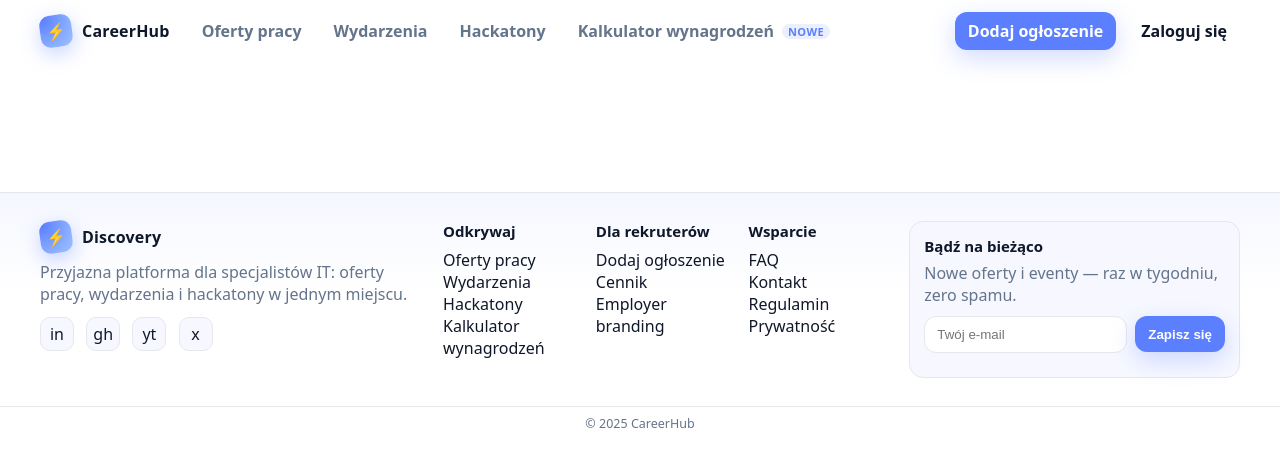
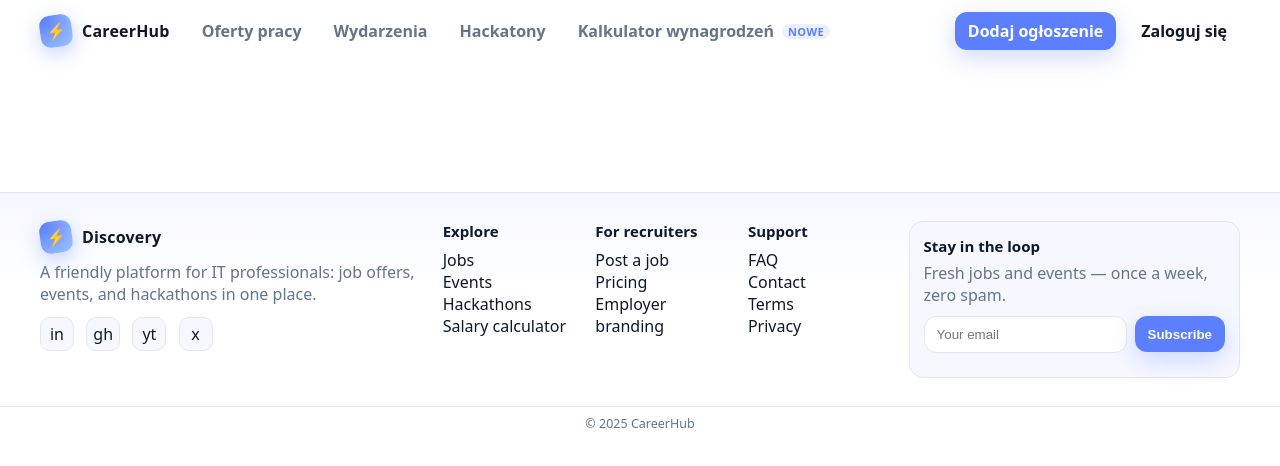
Before and after one commit to MiloszPodsiadly/CareerHub, a React (Vite) app in the folder frontend/: page / in a window 1280 px wide. Shown: the top 466 px of the page. Built offline with nearby package versions, Linux system fonts and the light colour scheme.

Commit message:
Transleted into english language component footer

```diff
--- a/frontend/src/shared/footer/footer.html
+++ b/frontend/src/shared/footer/footer.html
@@ -1,11 +1,11 @@
 <footer class="ftr" role="contentinfo">
     <div class="ftr__inner">
         <div class="ftr__brand">
-            <a class="brand" href="/" aria-label="Strona główna">
+            <a class="brand" href="/" aria-label="Home">
                 <span class="brand__badge" aria-hidden="true">⚡</span>
                 <span class="brand__text">Discovery</span>
             </a>
-            <p>Przyjazna platforma dla specjalistów IT: oferty pracy, wydarzenia i hackatony w jednym miejscu.</p>
+            <p>A friendly platform for IT professionals: job offers, events, and hackathons in one place.</p>
 
             <div class="ftr__social">
                 <a href="#" aria-label="LinkedIn" title="LinkedIn">in</a>
@@ -15,41 +15,41 @@
             </div>
         </div>
 
-        <nav class="ftr__nav" aria-label="Nawigacja w stopce">
+        <nav class="ftr__nav" aria-label="Footer navigation">
             <div>
-                <h4>Odkrywaj</h4>
+                <h4>Explore</h4>
                 <ul>
-                    <li><a href="/jobs">Oferty pracy</a></li>
-                    <li><a href="/events">Wydarzenia</a></li>
-                    <li><a href="#hackathons">Hackatony</a></li>
-                    <li><a href="/salary-calculator">Kalkulator wynagrodzeń</a></li>
+                    <li><a href="/jobs">Jobs</a></li>
+                    <li><a href="/events">Events</a></li>
+                    <li><a href="#hackathons">Hackathons</a></li>
+                    <li><a href="/salary-calculator">Salary calculator</a></li>
                 </ul>
             </div>
             <div>
-                <h4>Dla rekruterów</h4>
+                <h4>For recruiters</h4>
                 <ul>
-                    <li><a href="/post">Dodaj ogłoszenie</a></li>
-                    <li><a href="#" title="Cennik (wkrótce)">Cennik</a></li>
-                    <li><a href="#" title="Employer branding (wkrótce)">Employer branding</a></li>
+                    <li><a href="/post">Post a job</a></li>
+                    <li><a href="#" title="Pricing (coming soon)">Pricing</a></li>
+                    <li><a href="#" title="Employer branding (coming soon)">Employer branding</a></li>
                 </ul>
             </div>
             <div>
-                <h4>Wsparcie</h4>
+                <h4>Support</h4>
                 <ul>
                     <li><a href="#" title="FAQ">FAQ</a></li>
-                    <li><a href="#" title="Kontakt">Kontakt</a></li>
-                    <li><a href="#" title="Regulamin">Regulamin</a></li>
-                    <li><a href="#" title="Polityka prywatności">Prywatność</a></li>
+                    <li><a href="#" title="Contact">Contact</a></li>
+                    <li><a href="#" title="Terms of service">Terms</a></li>
+                    <li><a href="#" title="Privacy policy">Privacy</a></li>
                 </ul>
             </div>
         </nav>
 
         <div class="ftr__cta">
-            <h4>Bądź na bieżąco</h4>
-            <p>Nowe oferty i eventy — raz w tygodniu, zero spamu.</p>
+            <h4>Stay in the loop</h4>
+            <p>Fresh jobs and events — once a week, zero spam.</p>
             <form id="ftr-newsletter" class="nl">
-                <input type="email" name="email" placeholder="Twój e-mail" aria-label="Adres e-mail" required />
-                <button class="btn btn--primary" type="submit">Zapisz się</button>
+                <input type="email" name="email" placeholder="Your email" aria-label="Email address" required />
+                <button class="btn btn--primary" type="submit">Subscribe</button>
             </form>
             <p class="nl__msg" aria-live="polite"></p>
         </div>
--- a/frontend/src/shared/footer/footer.js
+++ b/frontend/src/shared/footer/footer.js
@@ -1,23 +1,41 @@
-(() => {
-    const yearEl = document.getElementById('ftr-year');
+(function () {
+    var yearEl = document.getElementById('ftr-year');
     if (yearEl) yearEl.textContent = new Date().getFullYear();
 
-    const form = document.getElementById('ftr-newsletter');
-    if (form) {
-        const msg = form.parentElement.querySelector('.nl__msg');
-        form.addEventListener('submit', (e) => {
-            e.preventDefault();
-            const email = new FormData(form).get('email')?.toString().trim();
-            if (!email || !/^[^@\s]+@[^@\s]+\.[^@\s]+$/.test(email)) {
-                msg.textContent = 'Podaj poprawny adres e-mail.';
+    var form = document.getElementById('ftr-newsletter');
+    if (!form) return;
+
+    var msg = form.parentNode ? form.parentNode.querySelector('.nl__msg') : null;
+
+    form.addEventListener('submit', function (e) {
+        e.preventDefault();
+
+        var fd = new FormData(form);
+        var email = (fd.get('email') || '').toString().trim();
+        var valid = /^[^@\s]+@[^@\s]+\.[^@\s]+$/.test(email);
+
+        if (!valid) {
+            if (msg) {
+                msg.textContent = 'Please enter a valid email address.';
                 msg.style.color = '#e11d48';
-                return;
             }
-            msg.textContent = 'Dzięki! Potwierdź zapis w wiadomości e-mail.';
-            msg.style.color = 'inherit';
+            return;
+        }
 
-            document.dispatchEvent(new CustomEvent('footer:newsletter', { detail: { email } }));
-            form.reset();
-        });
-    }
+        if (msg) {
+            msg.textContent = 'Thanks! Please confirm your subscription via email.';
+            msg.style.color = '';
+        }
+
+        var ev;
+        try {
+            ev = new CustomEvent('footer:newsletter', { detail: { email: email } });
+        } catch (err) {
+            ev = document.createEvent('CustomEvent');
+            ev.initCustomEvent('footer:newsletter', true, true, { email: email });
+        }
+        document.dispatchEvent(ev);
+
+        form.reset();
+    });
 })();
```
